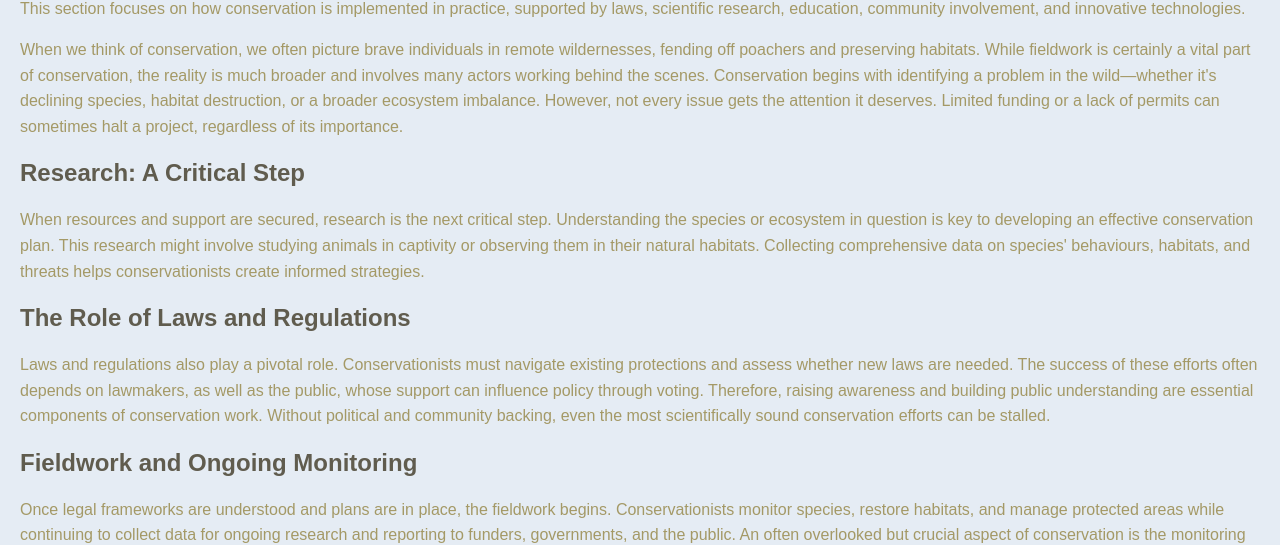
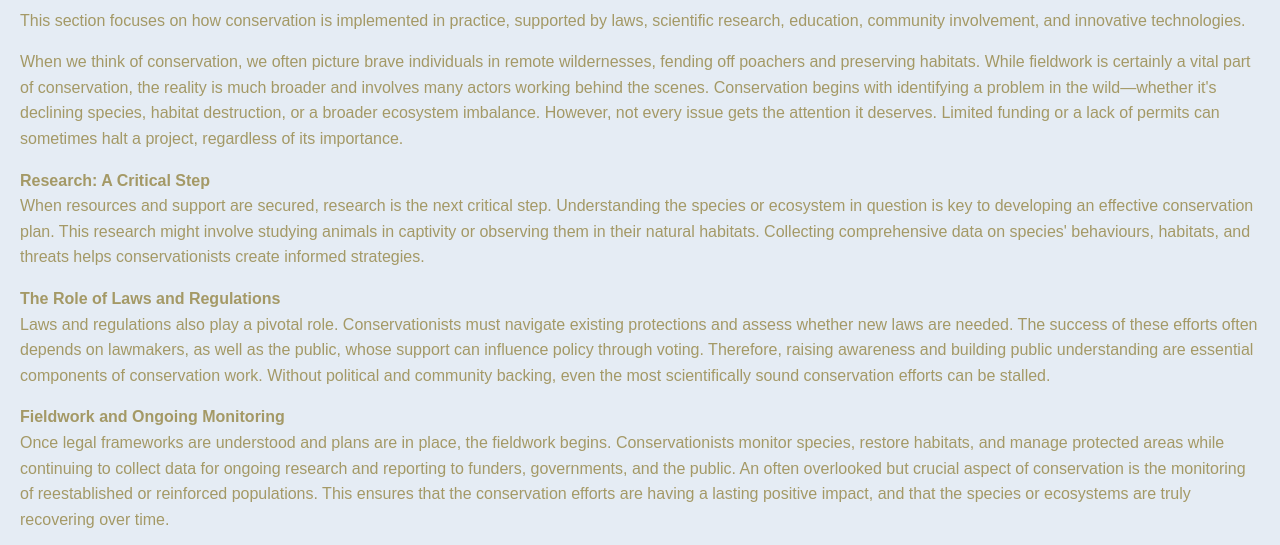
Before and after one commit to theconservationcompass/education, a plain HTML site: page actors.html in a window 1280 px wide. Shown: the part 210-755 px from the top of the page. Drawn offline with Linux system fonts and the light colour scheme.

Commit message:
Update actors.html

```diff
--- a/actors.html
+++ b/actors.html
@@ -22,21 +22,20 @@
     </header>
 
     <main>
-        <section>
     <h1>Conservation in Action</h1>
     <p>This section focuses on how conservation is implemented in practice, supported by laws, scientific research, education, community involvement, and innovative technologies.</p>
 
     <p>When we think of conservation, we often picture brave individuals in remote wildernesses, fending off poachers and preserving habitats. While fieldwork is certainly a vital part of conservation, the reality is much broader and involves many actors working behind the scenes. Conservation begins with identifying a problem in the wild—whether it's declining species, habitat destruction, or a broader ecosystem imbalance. However, not every issue gets the attention it deserves. Limited funding or a lack of permits can sometimes halt a project, regardless of its importance.</p>
 
-    <h2>Research: A Critical Step</h2>
-    <p>When resources and support are secured, research is the next critical step. Understanding the species or ecosystem in question is key to developing an effective conservation plan. This research might involve studying animals in captivity or observing them in their natural habitats. Collecting comprehensive data on species' behaviours, habitats, and threats helps conservationists create informed strategies.</p>
+ <p>   <b>Research: A Critical Step</b><br>
+    When resources and support are secured, research is the next critical step. Understanding the species or ecosystem in question is key to developing an effective conservation plan. This research might involve studying animals in captivity or observing them in their natural habitats. Collecting comprehensive data on species' behaviours, habitats, and threats helps conservationists create informed strategies.</p>
 
-    <h2>The Role of Laws and Regulations</h2>
-    <p>Laws and regulations also play a pivotal role. Conservationists must navigate existing protections and assess whether new laws are needed. The success of these efforts often depends on lawmakers, as well as the public, whose support can influence policy through voting. Therefore, raising awareness and building public understanding are essential components of conservation work. Without political and community backing, even the most scientifically sound conservation efforts can be stalled.</p>
+ <p>   <b>The Role of Laws and Regulations</b><br>
+    Laws and regulations also play a pivotal role. Conservationists must navigate existing protections and assess whether new laws are needed. The success of these efforts often depends on lawmakers, as well as the public, whose support can influence policy through voting. Therefore, raising awareness and building public understanding are essential components of conservation work. Without political and community backing, even the most scientifically sound conservation efforts can be stalled.</p>
 
-    <h2>Fieldwork and Ongoing Monitoring</h2>
-    <p>Once legal frameworks are understood and plans are in place, the fieldwork begins. Conservationists monitor species, restore habitats, and manage protected areas while continuing to collect data for ongoing research and reporting to funders, governments, and the public. An often overlooked but crucial aspect of conservation is the monitoring of reestablished or reinforced populations. This ensures that the conservation efforts are having a lasting positive impact, and that the species or ecosystems are truly recovering over time.</p>
-</section>
+ <p>   <b>Fieldwork and Ongoing Monitoring</b><br>
+    Once legal frameworks are understood and plans are in place, the fieldwork begins. Conservationists monitor species, restore habitats, and manage protected areas while continuing to collect data for ongoing research and reporting to funders, governments, and the public. An often overlooked but crucial aspect of conservation is the monitoring of reestablished or reinforced populations. This ensures that the conservation efforts are having a lasting positive impact, and that the species or ecosystems are truly recovering over time.</p>
+
         <button class="accordion">Conservation Strategies</button>
         <div class="panel">
             <p><strong>In-Situ vs. Ex-Situ Conservation </strong><br>
```
